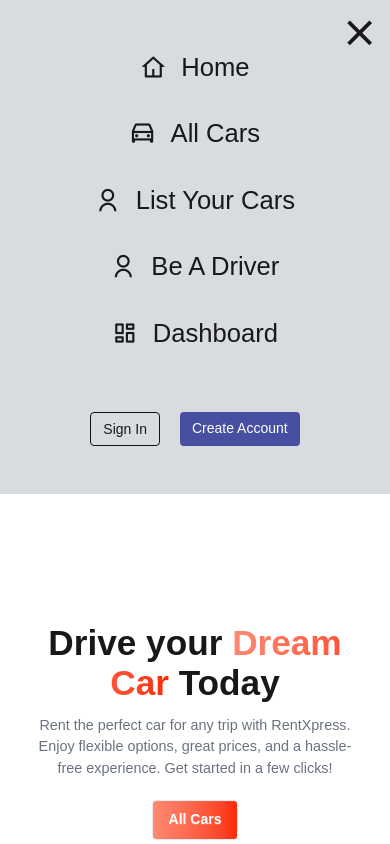
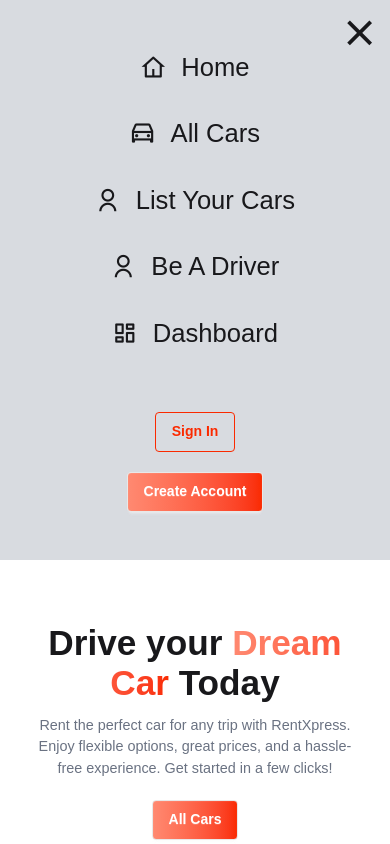
Before and after one commit to MasadRayan/Rentify-Client, a React (Vite) app: page / in a window 390 px wide. Both pictures are taken after a click on the button 364 px from the left and 24 px from the top of the page. Shown: the top 844 px of the page. Built offline with nearby package versions, Linux system fonts and the light colour scheme; no server answers; a web font is replaced by a local one.

Commit message:
Navbar toggle done

```diff
--- a/src/Components/Navbar.jsx
+++ b/src/Components/Navbar.jsx
@@ -1,13 +1,18 @@
 import "remixicon/fonts/remixicon.css";
-import { useState, useRef } from "react";
+import { useState, useRef, use } from "react";
 import { gsap } from "gsap";
 import { useGSAP } from "@gsap/react";
 import { NavLink } from "react-router";
+import useAuth from "../Hooks/useAuth";
 
 export const Navbar = () => {
     const [mobileDrawerOpen, setMobileDrawerOpen] = useState(false);
     const drawerRef = useRef(null);
     const linksRef = useRef([]);
+    const { user } = useAuth();
+    const { logOut } = useAuth();
+    console.log(user);
+
     const links = [
         {
             text: "Home",
@@ -50,6 +55,15 @@ export const Navbar = () => {
         }
     };
 
+    const handleLogOut = async () => {
+        try {
+            await logOut();
+        }
+        catch (error) {
+            console.log(error);
+        }
+    }
+
     useGSAP(
         () => {
             if (mobileDrawerOpen) {
@@ -77,6 +91,17 @@ export const Navbar = () => {
         },
         { dependencies: [mobileDrawerOpen] }
     );
+
+    const handleNavClick = () => {
+        gsap.to(drawerRef.current, {
+            y: "-100%",
+            opacity: 0,
+            duration: 0.5,
+            ease: "power2.in",
+            onComplete: () => setMobileDrawerOpen(false),
+        });
+    };
+
 
     return (
         <nav className="sticky top-0 z-[999] md:px-10 py-2 backdrop-blur-md">
@@ -130,6 +155,15 @@ export const Navbar = () => {
                     </ul>
 
                     {/* Desktop Auth Buttons */}
+                    {
+                        user ? (<>
+                            <div className=" justify-end items-center gap-4 hidden lg:flex">
+                                <img src={user.photoURL} alt={user.displayName} referrerPolicy="no-referrer" className="w-10 h-10 rounded-full " />
+
+
+                                <button onClick={handleLogOut} className="btn bg-gradient-to-r from-[#ff8971] to-[#fa2a00] text-white ">Log Out</button>
+                            </div>
+                        </>) : (
                             <div className="hidden lg:flex items-center gap-5">
                                 <NavLink
                                     to={"/login"}
@@ -144,6 +178,8 @@ export const Navbar = () => {
                                     Create Account
                                 </NavLink>
                             </div>
+                        )
+                    }
 
                     {/* Mobile Menu Toggle */}
                     <div className="lg:hidden flex flex-col justify-end z-20">
@@ -178,6 +214,7 @@ export const Navbar = () => {
                                 >
                                     <NavLink
                                         to={item.link}
+                                        onClick={handleNavClick}
                                         className="text-[1.6rem] relative after:absolute after:left-0 after:-bottom-1 after:w-0 after:h-[3px] after:bg-[#fe5d3d] hover:after:w-full after:transition-all after:duration-300"
                                     >
                                         <i className={`${item.icon} mr-2`}></i> {item.text}
@@ -186,20 +223,36 @@ export const Navbar = () => {
                             ))}
                         </ul>
 
-                        <div className="flex gap-5 mt-8">
+                        {
+                            user ? (<>
+                                <div className="flex flex-col justify-center items-center gap-7  mt-8">
+                                    <div className="flex justify-center items-center gap-4">
+                                        <img src={user.photoURL} alt={user.displayName} referrerPolicy="no-referrer" className="w-15 h-15 rounded-full " />
+                                        <div><p className=" font-medium text-2xl">{user.displayName}</p></div>
+                                    </div>
+
+                                    <button onClick = {() => {handleLogOut(); handleNavClick();}}
+                                    className="btn bg-gradient-to-r from-[#ff8971] to-[#fa2a00] text-white ">Log Out</button>
+                                </div>
+                            </>) : (
+                                <div className="items-center gap-5 flex flex-col mt-8">
                                     <NavLink
                                         to={"/login"}
-                                className="px-3 py-1.5 border border-[#111] rounded text-sm font-medium"
+                                        onClick={handleNavClick}
+                                        className="btn btn-outline border border-gradient-to-r from-[#ff8971] to-[#fa2a00] text-[#fa2a00]"
                                     >
                                         Sign In
                                     </NavLink>
                                     <NavLink
-                                to={"/register"}
-                                className="px-3 py-1.5 rounded text-sm font-medium bg-[#474fa0] text-white"
+                                        to={'/register'}
+                                        onClick={handleNavClick}
+                                        className="btn bg-gradient-to-r from-[#ff8971] to-[#fa2a00] text-white"
                                     >
                                         Create Account
                                     </NavLink>
                                 </div>
+                            )
+                        }
                     </div>
                 )}
             </div>
--- a/src/Context/AuthProvider.jsx
+++ b/src/Context/AuthProvider.jsx
@@ -50,7 +50,7 @@ const AuthProvider = ({children}) => {
         loginUser,
         logOut,
         updateUser,
-        signImWithGoogle
+        signImWithGoogle,
     }
 
     return <AuthContext value={authData}>
```
Lines whose indentation alone changed are shown as unchanged.
